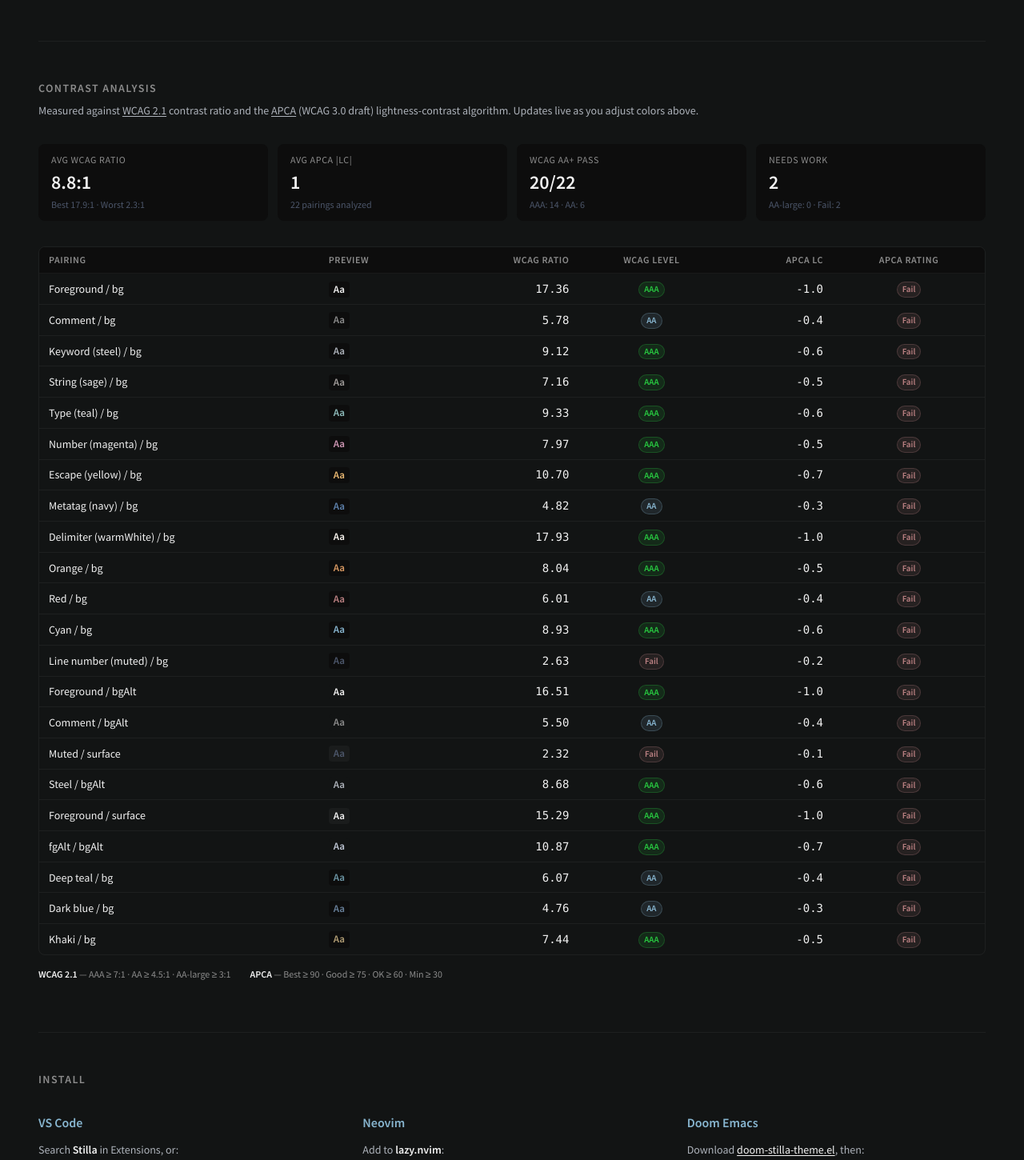
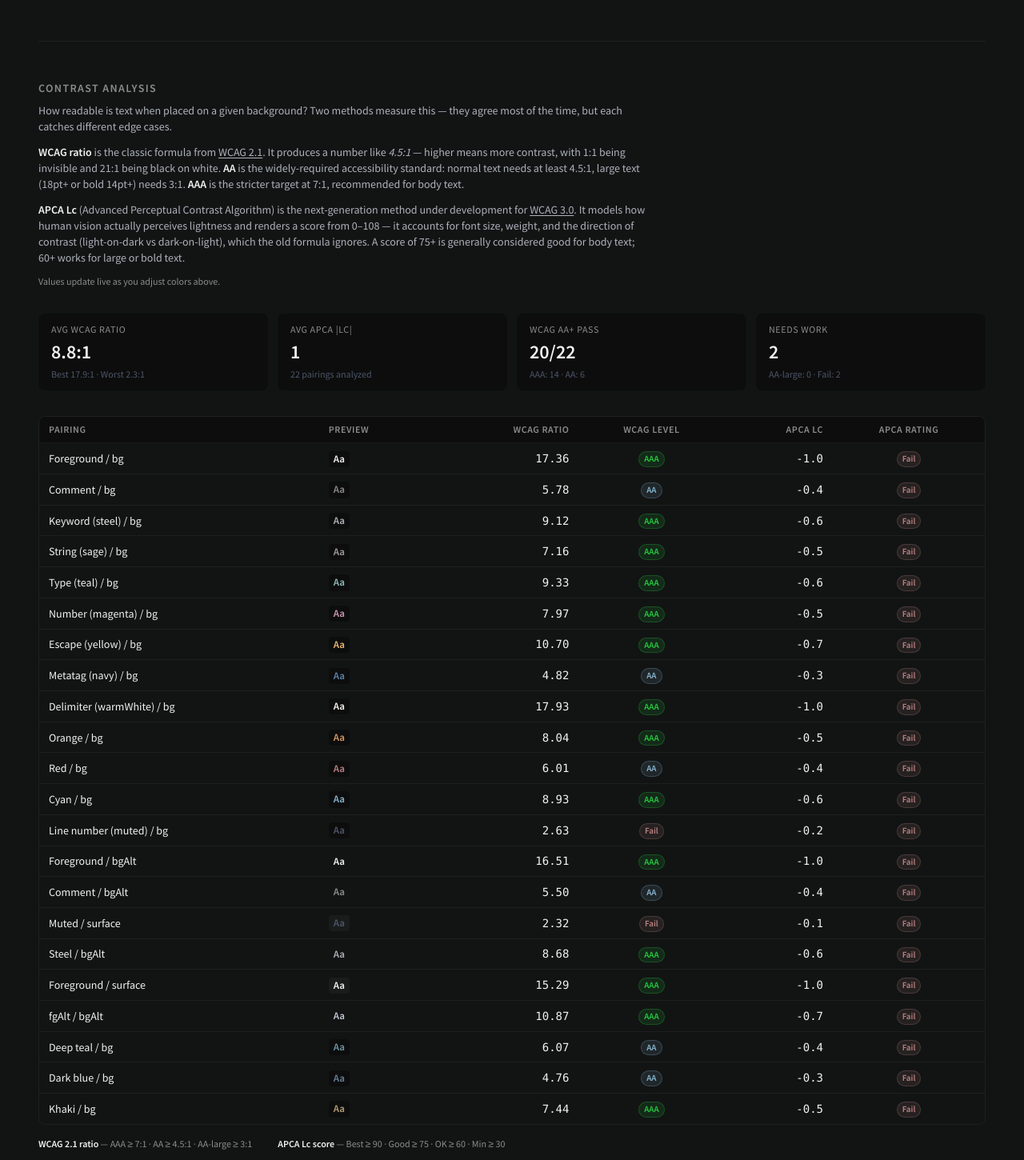
Before and after one commit to stilla-theme/stilla-site, a website built with Vite: page packages/site/index.html in a window 1280 px wide. Shown: the part 980-2430 px from the top of the page at 80% size. Built offline with nearby package versions, Linux system fonts and the light colour scheme; what monaco-editor would draw is missing.

Commit message:
site: add plain-language explanations of WCAG ratio, AA, and APCA
People unfamiliar with accessibility standards now have enough context
to understand what the contrast table columns mean and why they matter.

```diff
--- a/packages/site/index.html
+++ b/packages/site/index.html
@@ -76,13 +76,25 @@
       <!-- Contrast dashboard -->
       <div class="max-w-7xl mx-auto mt-16 pt-12 border-t border-white/5">
         <h2 class="text-sm font-semibold uppercase tracking-widest text-stilla-comment mb-2">Contrast Analysis</h2>
-        <p class="text-sm text-stilla-steel mb-8">
-          Measured against
-          <a href="https://www.w3.org/TR/WCAG21/#contrast-minimum" class="underline underline-offset-2 hover:text-stilla-cyan transition-colors">WCAG 2.1</a>
-          contrast ratio and the
-          <a href="https://readtech.org/ARC/" class="underline underline-offset-2 hover:text-stilla-cyan transition-colors">APCA</a>
-          (WCAG 3.0 draft) lightness-contrast algorithm. Updates live as you adjust colors above.
-        </p>
+        <div class="text-sm text-stilla-steel mb-8 space-y-3 max-w-3xl">
+          <p>
+            How readable is text when placed on a given background? Two methods measure this — they agree most of the time, but each catches different edge cases.
+          </p>
+          <p>
+            <strong class="text-stilla-fg">WCAG ratio</strong> is the classic formula from
+            <a href="https://www.w3.org/TR/WCAG21/#contrast-minimum" class="underline underline-offset-2 hover:text-stilla-cyan transition-colors">WCAG 2.1</a>.
+            It produces a number like <em>4.5:1</em> — higher means more contrast, with 1:1 being invisible and 21:1 being black on white.
+            <strong class="text-stilla-fg">AA</strong> is the widely-required accessibility standard: normal text needs at least 4.5:1, large text (18pt+ or bold 14pt+) needs 3:1.
+            <strong class="text-stilla-fg">AAA</strong> is the stricter target at 7:1, recommended for body text.
+          </p>
+          <p>
+            <strong class="text-stilla-fg">APCA Lc</strong> (Advanced Perceptual Contrast Algorithm) is the next-generation method under development for
+            <a href="https://readtech.org/ARC/" class="underline underline-offset-2 hover:text-stilla-cyan transition-colors">WCAG 3.0</a>.
+            It models how human vision actually perceives lightness and renders a score from 0–108 — it accounts for font size, weight, and the direction of contrast (light-on-dark vs dark-on-light), which the old formula ignores.
+            A score of 75+ is generally considered good for body text; 60+ works for large or bold text.
+          </p>
+          <p class="text-stilla-comment text-xs">Values update live as you adjust colors above.</p>
+        </div>
 
         <!-- Summary cards -->
         <div id="contrast-summary" class="grid grid-cols-2 sm:grid-cols-4 gap-3 mb-8"></div>
@@ -94,10 +106,10 @@
               <tr class="text-left text-stilla-comment text-xs uppercase tracking-wider">
                 <th class="px-3 py-2">Pairing</th>
                 <th class="px-3 py-2">Preview</th>
-                <th class="px-3 py-2 text-right">WCAG Ratio</th>
-                <th class="px-3 py-2 text-center">WCAG Level</th>
-                <th class="px-3 py-2 text-right">APCA Lc</th>
-                <th class="px-3 py-2 text-center">APCA Rating</th>
+                <th class="px-3 py-2 text-right" title="Classic contrast ratio (higher = more contrast; AA requires 4.5:1 for normal text)">WCAG Ratio</th>
+                <th class="px-3 py-2 text-center" title="AA = meets minimum standard · AAA = enhanced · Fail = insufficient contrast">WCAG Level</th>
+                <th class="px-3 py-2 text-right" title="Perceptual lightness contrast score (0–108; accounts for font size and direction of contrast)">APCA Lc</th>
+                <th class="px-3 py-2 text-center" title="Best/Good/OK/Min/Fail based on APCA score thresholds">APCA Rating</th>
               </tr>
             </thead>
             <tbody id="contrast-tbody"></tbody>
@@ -105,9 +117,9 @@
         </div>
 
         <!-- Legend -->
-        <div class="mt-4 flex flex-wrap gap-x-6 gap-y-1 text-xs text-stilla-comment">
-          <span><strong class="text-stilla-fg">WCAG 2.1</strong> — AAA ≥ 7:1 · AA ≥ 4.5:1 · AA-large ≥ 3:1</span>
-          <span><strong class="text-stilla-fg">APCA</strong> — Best ≥ 90 · Good ≥ 75 · OK ≥ 60 · Min ≥ 30</span>
+        <div class="mt-4 flex flex-wrap gap-x-8 gap-y-2 text-xs text-stilla-comment">
+          <span><strong class="text-stilla-fg">WCAG 2.1 ratio</strong> — <span title="Strictest; exceeds legal requirements">AAA ≥ 7:1</span> · <span title="Standard legal requirement for normal text">AA ≥ 4.5:1</span> · <span title="Minimum for large or bold text">AA-large ≥ 3:1</span></span>
+          <span><strong class="text-stilla-fg">APCA Lc score</strong> — <span title="Ideal for small body text">Best ≥ 90</span> · <span title="Fine for normal body text">Good ≥ 75</span> · <span title="Works for large or bold text">OK ≥ 60</span> · <span title="Placeholder or non-content only">Min ≥ 30</span></span>
         </div>
       </div>
 
```
